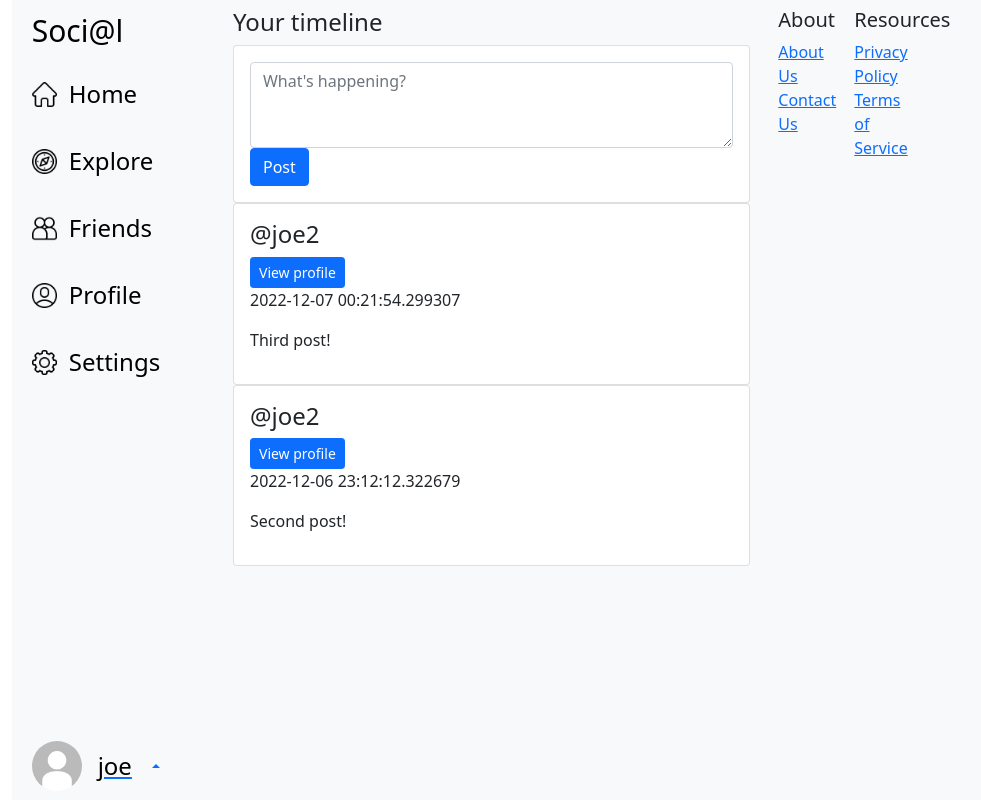
After one commit to JoeWakeling/social-webapp, a Flask app: page /home in a window 1280 px wide. The commit adds this page. Shown: the whole page, without its empty margins (95-1076 px from the left). Run offline with Flask 2, Linux system fonts and the light colour scheme; a user stored in the database is signed in; data comes from the database, SQL or seed files in the repository.

Commit message:
Improved design of navigation sidebar & various bug fixes relating to it

```diff
--- /dev/null
+++ b/app/static/css/custom-style.css
@@ -0,0 +1,15 @@
+.nav-link {
+    margin-top: 15px;
+    padding-left: 0px;
+}
+
+.navbar-text {
+    font-size: 1.5em;
+    color: black;
+    vertical-align: middle;
+}
+
+.col-bottom {
+  position: absolute;
+  bottom: 0;
+}
--- a/app/static/js/auth.js
+++ b/app/static/js/auth.js
@@ -8,16 +8,13 @@ function checkLoginState() {
       // Check if user logged in
       if (response === "Not logged in") {
         // User not logged in, show login card, hide user profile card & new post card
-        $('#login-card').show();
-        $('#profile-card').hide();
-        $('#new-post-card').hide();
-
+        $('.not-auth-required').show();
+        $('.auth-required').hide();
 
       } else {
         // User logged in, hide login card, show user profile card & new post card
-        $('#login-card').hide();
-        $('#profile-card').show();
-        $('#new-post-card').show();
+        $('.auth-required').show();
+        $('.not-auth-required').hide();
       }
     }
   });
--- a/app/templates/base.html
+++ b/app/templates/base.html
@@ -5,11 +5,11 @@
     <!-- Required meta tags -->
     <meta charset="utf-8">
     <meta name="viewport" content="width=device-width, initial-scale=1, shrink-to-fit=no">
-
     <!-- Bootstrap CSS -->
     <link href="https://cdn.jsdelivr.net/npm/bootstrap@5.0.2/dist/css/bootstrap.min.css" rel="stylesheet"
           integrity="sha384-EVSTQN3/azprG1Anm3QDgpJLIm9Nao0Yz1ztcQTwFspd3yD65VohhpuuCOmLASjC" crossorigin="anonymous">
-
+    <!-- Custom CSS -->
+    <link rel="stylesheet" type="text/css" href="{{url_for('static', filename='css/custom-style.css')}}">
     <!-- Page title -->
     {% if title %}
         <title>{{ title }}</title>
@@ -22,17 +22,19 @@
     <div class="container-fluid">
         <div class="row">
 
-            <nav class="col-md-1 d-none d-md-block bg-white">
-            </nav>
+            <div class="col-md-1 d-none d-md-block bg-white"></div>
 
             <nav class="col-md-2 d-none d-md-block bg-light">
-                <div class="sticky-top p-2">
+                <div class="sticky-top p-2 vh-100">
                     {% include "/partials/nav.html" %}
+                    <div class="col-bottom p-2">
+                        {% include "/cards/profile-menu.html" %}
+                    </div>
                 </div>
             </nav>
 
             <main class="col-md-5 d-none d-md-block bg-light p-2">
-                <h3>{{  content_heading }}</h3>
+                <h4>{{  content_heading }}</h4>
                 {% block content %}
                 {% endblock content %}
             </main>
@@ -40,35 +42,15 @@
             <footer class="col-md-3 d-none d-md-block bg-light">
                 <div class="sticky-top p-2">
                     {% include "/cards/login.html" %}
-                    <div class="row">
-                        <div class="col-md-3">
-                            <h5>About</h5>
-                            <ul class="list-unstyled">
-                                <li><a href="#">About Us</a></li>
-                                <li><a href="#">Contact Us</a></li>
-                            </ul>
-                        </div>
-                        <div class="col-md-3">
-                            <h5>Resources</h5>
-                            <ul class="list-unstyled">
-                                <li><a href="#">Privacy Policy</a></li>
-                                <li><a href="#">Terms of Service</a></li>
-                            </ul>
-                        </div>
-                    </div>
+                    {% include "/partials/footer-links.html" %}
                 </div>
             </footer>
 
-            <nav class="col-md-1 d-none d-md-block bg-white">
-            </nav>
-
+            <div class="col-md-1 d-none d-md-block bg-white"></div>
         </div>
     </div>
 
-    <div>
-        {% include "/modals/signup.html" %}
-    </div>
-
+    {% include "/modals/signup.html" %}
 
     <!-- JQuery -->
     <script src="https://code.jquery.com/jquery-3.6.1.js" integrity="sha256-3zlB5s2uwoUzrXK3BT7AX3FyvojsraNFxCc2vC/7pNI="
--- a/app/templates/cards/login.html
+++ b/app/templates/cards/login.html
@@ -1,4 +1,4 @@
-<div class="card" id="login-card">
+<div class="card not-auth-required">
     <div class="card-body">
             <form action="/login" method="POST">
             <!-- Username-->
--- a/app/templates/cards/new-post.html
+++ b/app/templates/cards/new-post.html
@@ -1,4 +1,4 @@
-<div class="card" id="new-post-card">
+<div class="card auth-required">
     <div class="card-body">
         <form action="/post" method="POST">
             <!-- Post body -->
--- /dev/null
+++ b/app/templates/cards/profile-menu.html
@@ -0,0 +1,20 @@
+<div class="card-header-pills dropup auth-requiredr">
+    <a href="#" class="d-flex align-items-center dropdown-toggle" data-bs-toggle="dropdown">
+        <img src="/static/images/default-profile-img.jpg" width="50" height="50" class="rounded-circle">
+        <span class="d-none d-sm-inline navbar-text mx-3" id="profile-card-username">{{ username }}</span>
+    </a>
+    <ul class="dropdown-menu text-small">
+        <li>
+            <a class="dropdown-item" href="/profile">Profile</a>
+        </li>
+        <li>
+            <a class="dropdown-item" href="#">Settings</a>
+        </li>
+        <li>
+            <hr class="dropdown-divider">
+        </li>
+        <li>
+            <a class="dropdown-item" href="/logout">Sign out</a>
+        </li>
+    </ul>
+</div>
--- /dev/null
+++ b/app/templates/partials/footer-links.html
@@ -0,0 +1,24 @@
+<div class="row">
+    <div class="col-md-3">
+        <h5>About</h5>
+        <ul class="list-unstyled">
+            <li>
+                <a href="#">About Us</a>
+            </li>
+            <li>
+                <a href="#">Contact Us</a>
+            </li>
+        </ul>
+    </div>
+    <div class="col-md-3">
+        <h5>Resources</h5>
+        <ul class="list-unstyled">
+            <li>
+                <a href="#">Privacy Policy</a>
+            </li>
+            <li>
+                <a href="#">Terms of Service</a>
+            </li>
+        </ul>
+    </div>
+</div>
--- a/app/templates/partials/nav.html
+++ b/app/templates/partials/nav.html
@@ -1,20 +1,13 @@
-<a class="navbar-brand" href="#">Social media site</a>
-<ul class="nav-pills flex-column">
-    <li class="nav-item"><a class="nav-link" href="/">Home</a></li>
-    <li class="nav-item"><a class="nav-link" href="/explore">Explore</a></li>
-    <li class="nav-item"><a class="nav-link" href="/friends">Friends</a></li>
-    <li class="nav-item"><a class="nav-link" href="/profile/{{ username }}">Profile</a></li>
-    <li class="nav-item"><a class="nav-link" href="#">Settings</a></li>
-</ul>
-<div class="card-header-pills dropup" id="profile-card">
-    <a href="#" class="d-flex align-items-center dropdown-toggle" data-bs-toggle="dropdown">
-        <img src="/static/images/default-profile-img.jpg" width="40" height="40" class="rounded-circle">
-        <span class="d-none d-sm-inline mx-2" id ="profile-card-username">{{ username }}</span>
+<!-- Website logo -->
+<a class="navbar-brand" href="/">
+    <span class="navbar-text">Soci@l</span>
+</a>
+<!-- Navigation links -->
+{% set nav_links = ["home", "explore", "friends", "profile", "settings"] %}
+{% set auth_required = ["auth-required", "", "auth-required", "auth-required", ""] %}
+{%  for nav_link in nav_links %}
+    <a class="nav-link {{ auth_required[loop.index0] }}" href="/{{ nav_link }}">
+        <img class="me-2" src="/static/images/{{ nav_link }}-icon.png" width="25" height="25" alt="Profile Image">
+        <span class="navbar-text">{{ nav_link | capitalize }}</span>
     </a>
-    <ul class="dropdown-menu text-small">
-        <li><a class="dropdown-item" href="#">Profile</a></li>
-        <li><a class="dropdown-item" href="#">Settings</a></li>
-        <li><hr class="dropdown-divider"></li>
-        <li><a class="dropdown-item" href="/logout">Sign out</a></li>
-    </ul>
-</div>
+{% endfor %}
--- a/app/views.py
+++ b/app/views.py
@@ -15,7 +15,7 @@ def login():
     if user is not None and user.check_password(password):
         login_user(user)
         # Login successful, redirect to home
-        return redirect("/", code=302)
+        return redirect("/home", code=302)
     else:
         # Login failed, return false
         return "Login failed"
@@ -27,7 +27,7 @@ def login():
 def logout():
     logout_user()
     # Logout successful, redirect to home
-    return redirect("/", code=302)
+    return redirect("/explore", code=302)
 
 
 # Route to handle user signup
@@ -45,7 +45,7 @@ def signup():
         db.session.add(new_user)
         db.session.commit()
         # Signup successful, return true
-        return redirect("/", code=302)
+        return redirect("/home", code=302)
     else:
         # Signup failed, return false
         return "Signup failed"
@@ -76,7 +76,7 @@ def add_friend(new_friend_username):
         # User found, add friendship to database
         current_user.friends.append(new_friend)
         db.session.commit()
-        return redirect("/", code=302)
+        return redirect("/home", code=302)
 
 
 # Route to handle user posting
@@ -91,21 +91,25 @@ def post():
         db.session.add(new_post)
         db.session.commit()
         # New post saved to db, redirect to home
-        return redirect("/", code=302)
+        return redirect("/home", code=302)
     else:
         # User not logged in, can't post
-        return redirect("/", code=302)
+        return redirect("/explore", code=302)
 
+# Route to redirect index to homepage
+@app.route("/")
+def index():
+    return redirect("/home")
 
 # Route to display homepage with user's timeline
-@app.route("/")
-def index():
+@app.route("/home")
+@login_required
+def home():
     # Get username for nav profile card
-    username = current_user.username
-    # Get friends of user
+    username = current_user.username if current_user.is_authenticated else "Not logged in"
     # Get list of friend's ids
     friend_ids = [x.id for x in current_user.friends.all()]
-    # Get all posts by user's friend to display timeline
+    # Get all posts by user's friends to display timeline
     posts = models.Post.query\
         .with_entities(models.User.username, models.Post.time_posted, models.Post.body) \
         .filter(models.Post.poster_id.in_(friend_ids))\
@@ -122,7 +126,7 @@ def index():
 @app.route("/explore")
 def explore():
     # Get username for nav profile card
-    username = current_user.username
+    username = current_user.username if current_user.is_authenticated else "Not logged in"
     # Get all posts to display on homescreen
     posts = models.Post.query\
         .with_entities(models.User.username, models.Post.time_posted, models.Post.body)\
@@ -140,7 +144,7 @@ def explore():
 @login_required
 def friends():
     # Get username for nav profile card
-    username = current_user.username
+    username = current_user.username if current_user.is_authenticated else "Not logged in"
     # Get friends of user
     all_friends = current_user.friends.all()
     return render_template("friends.html",
@@ -150,12 +154,20 @@ def friends():
                            friends=all_friends)
 
 
+# Route to redirect /profile to /profile/username
+@login_required
+@app.route("/profile")
+def profile_redirect():
+    username = current_user.username if current_user.is_authenticated else "Not logged in"
+    return redirect("/profile/"+username)
+
+
 # Route to display user's profile
 @app.route("/profile/<profile_owner_username>")
 @login_required
 def profile(profile_owner_username):
     # Get username for nav profile card
-    username = current_user.username
+    username = current_user.username if current_user.is_authenticated else "Not logged in"
     # Get user object of profile owner
     profile_owner = models.User.query.filter_by(username=profile_owner_username).first()
     if profile_owner is None:
```
Also changed, not shown: app/__init__.py (+5 -4 lines), app/static/images/explore-icon.png (added), app/static/images/friends-icon.png (added), app/static/images/home-icon.png (added), app/static/images/profile-icon.png (added), app/static/images/settings-icon.png (added).
